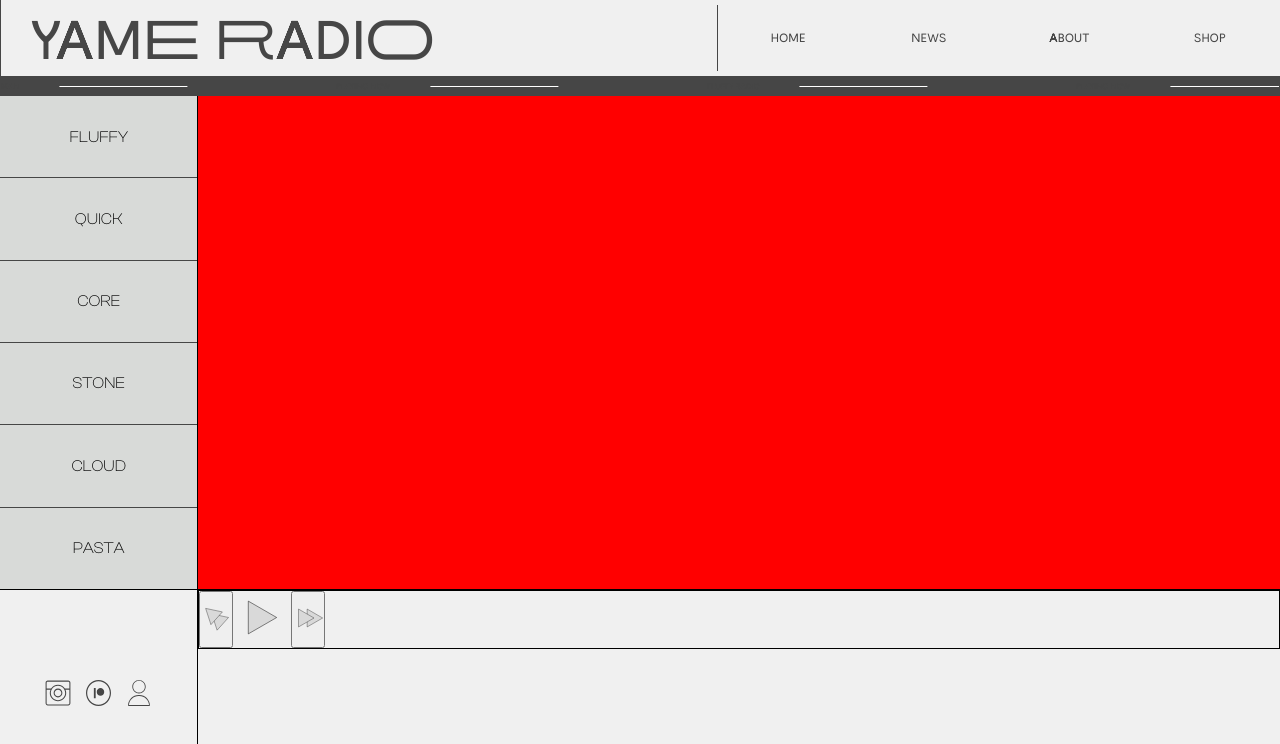
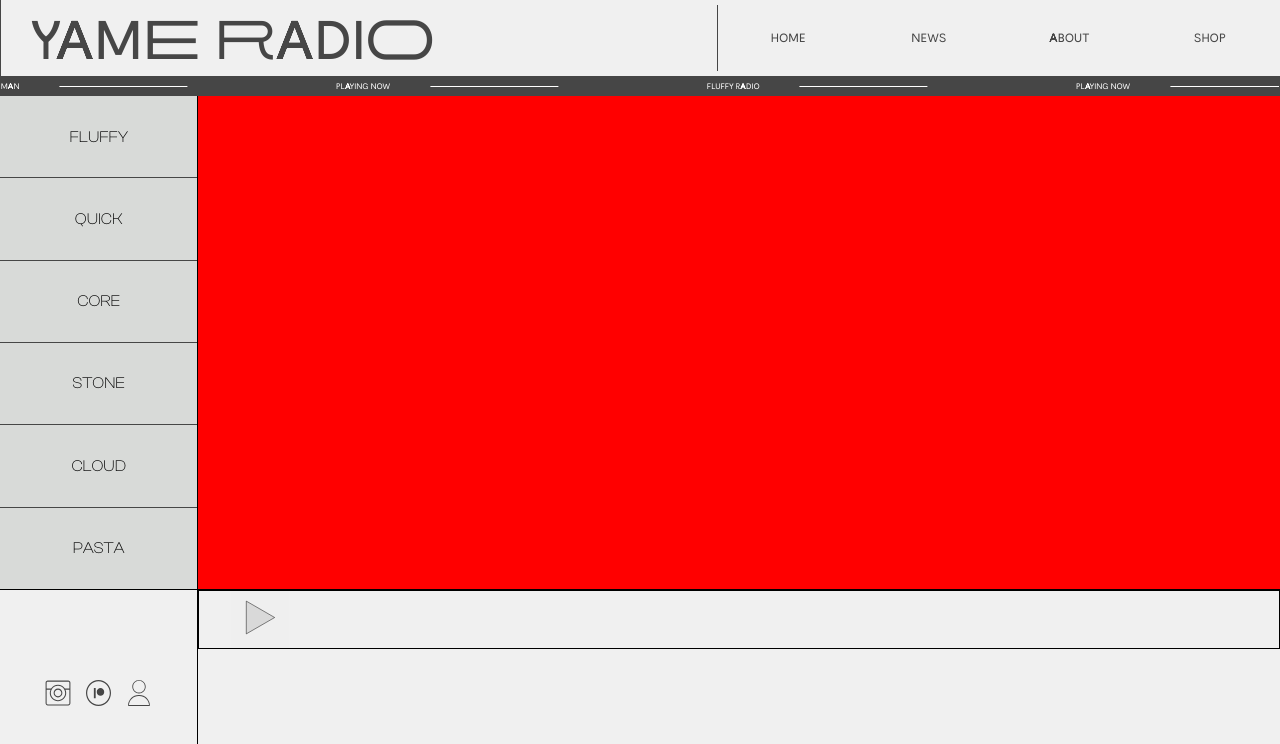
Before and after one commit to heckspoiler/yame_radio, a Next.js app: page / in a window 1280 px wide. Shown: the top 744 px of the page. Built offline with nearby package versions, Linux system fonts and the light colour scheme.

Commit message:
changes don't work

```diff
--- a/app/components/Home/LowerSection/AudioPlayerContainer/AudioPlayer/ForwardBackwardButton/ForwardBackwardButton.tsx
+++ b/app/components/Home/LowerSection/AudioPlayerContainer/AudioPlayer/ForwardBackwardButton/ForwardBackwardButton.tsx
@@ -6,8 +6,9 @@ type Props = {};
 
 export const ForwardButton = (props: Props) => {
   return (
-    <button>
+    <button className={styles.skipButton}>
       <Image
+        className={styles.skipButton}
         src="/public_icons/forwardbutton.svg"
         alt="play button"
         width={30}
@@ -19,13 +20,13 @@ export const ForwardButton = (props: Props) => {
 
 export const BackButton = (props: Props) => {
   return (
-    <button>
+    <button className={styles.skipButton}>
       <Image
         src="/public_icons/backbutton.svg"
         alt="play button"
         width={30}
         height={30}
-        className={styles.backButton}
+        className={`${styles.backButton}`}
       />
     </button>
   );
--- a/app/components/Home/LowerSection/AudioPlayerContainer/AudioPlayer/ForwardBackwardButton/forwardBackwardButton.module.css
+++ b/app/components/Home/LowerSection/AudioPlayerContainer/AudioPlayer/ForwardBackwardButton/forwardBackwardButton.module.css
@@ -1,3 +1,10 @@
+.skipButton {
+    visibility: hidden;
+    border: transparent 1px solid;
+    outline: none;
+    background-color: red;
+}
+
 .backButton {
     transform: rotate(45deg);
 }
--- a/app/globals.css
+++ b/app/globals.css
@@ -49,6 +49,4 @@ h3,
 p,
 a,
 ul,
-span {
-  color: var(--text-color);
-}
+span {}
```
